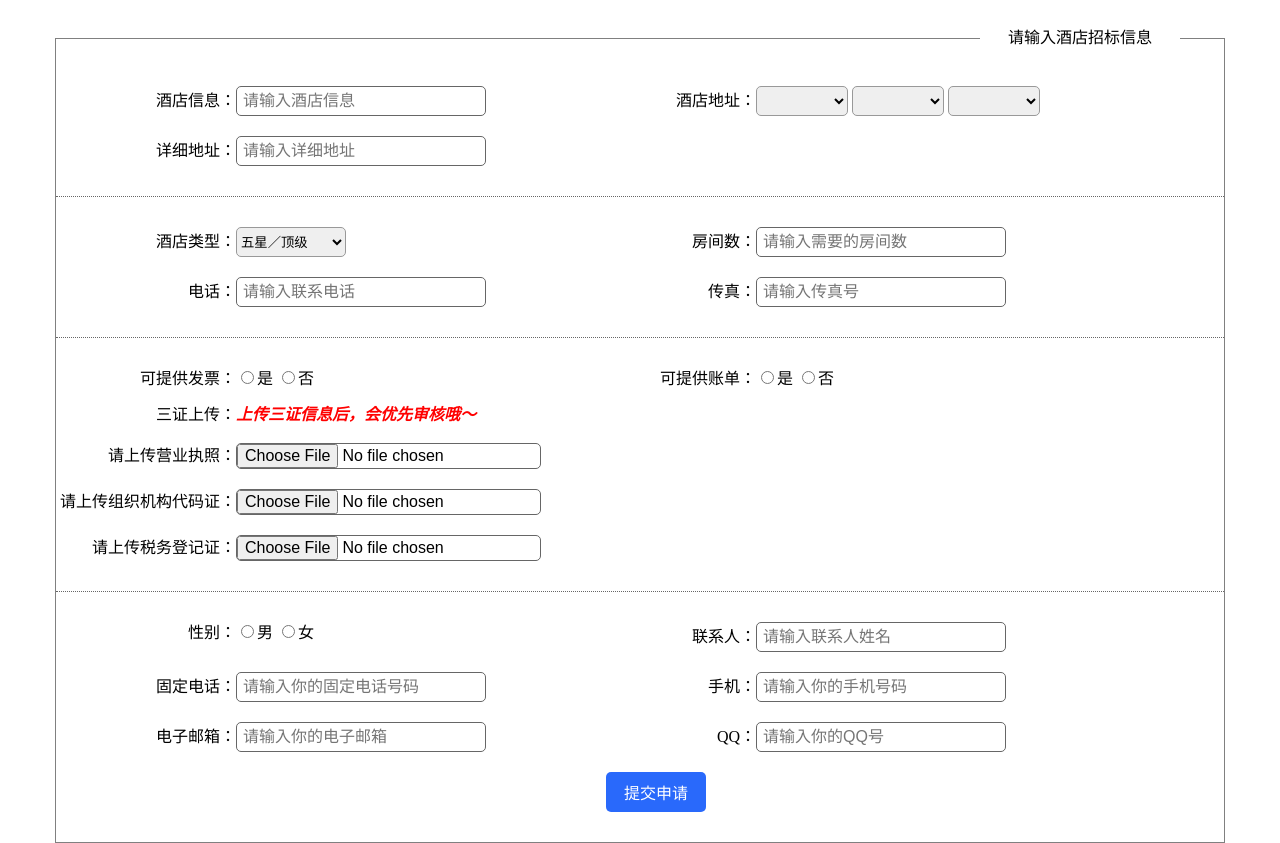
After one commit to GreatBird/huiwuyou, a PHP site: page /hotelSignUp.html in a window 1280 px wide. The commit adds this page. Run offline with PHP 8.4, Linux system fonts and the light colour scheme; lists and menus that the app fills with data are empty.

Commit message:
new update

```diff
--- a/view/css/hotelSignUp.css
+++ b/view/css/hotelSignUp.css
@@ -1,15 +1,46 @@
 .hotelSignUp-container{
     width:100%;
     height:auto;
+    margin-top:20px;
 }
 .hotelSignUp{
     width:1170px;
     margin:auto;
 }
+fieldset{
+    border:1px solid grey;
+    padding-top:20px;
+}
+input{
+    color:black;
+    font-size:16px;
+    border-radius:5px;
+    -wekbit-border-radius:5px;
+    -moz-border-radius:5px;
+    -o-border-radius:5px;
+    -ms-border-radius:5px;
+    outline:none;
+    border:1px solid #666;
+}
+form{
+    /*background-color:rgb(40,106,255);*/
+    /*color:white;*/
+}
+legend{
+    width:200px;
+    text-align:center;
+    margin-left:440px;
+    padding:10px 0px;
+}
 .part-info{
     border-bottom:1px dotted #666;
     padding-bottom:20px;
     margin-bottom:20px;
+}
+.personal-info{
+    border-bottom:none;
+    padding-bottom:0px;
+    nargin-bottom:10px;
 }
 .part-info>table tr{
     float:left!important;
@@ -19,19 +50,37 @@
     clear:both;
 }
 .part-info>table tr>td{
-    padding:6px 2px;
+    padding:10px 0px;
 }
 .part-info>table tr>td:first-child{
-    width:150px;
+    width:180px;
     text-align:right;
 }
+.part-info>table tr>td>input[type="text"]{
+    width:250px;
+    height:30px;
+    padding:3px 6px;
+}
+select{
+    height:30px;
+    border-radius:5px;
+    -webkit-border-radius:5px;
+    -moz-border-radius:5px;
+    -ms-border-radius:5px;
+    -o-border-radius:5px;
+    outline:none;
+    border:1px solid #999;
+    box-shadow:0px 0px transparent;
+}
 .city-select{
-    width:80px;
+    width:92px;
 }
 td.hotel-submit{
+    display:block;
     width:1040px;
+    margin-left:470px;
     padding-left:470px;
-
+    padding-top:10px;
 }
 .hotel-submit input{
     width:100px;
@@ -47,3 +96,8 @@ td.hotel-submit{
     -ms-border-radius:5px;
     -o-border-radius:5px;
 }
+.auth-tip{
+    color:red;
+    font-weight:bold;
+    font-style:italic;
+}
--- /dev/null
+++ b/view/hotelSignUp.html
@@ -0,0 +1,162 @@
+<!DOCTYPE html>
+
+<html>
+<head lang="en">
+    <meta charset="UTF-8">
+    <title>酒店加盟页</title>
+    <link type="text/css" rel="stylesheet" href="css/reset.css" />
+    <link type="text/css" rel="stylesheet" href="css/font-awesome.min.css" />
+    <link type="text/css" rel="stylesheet" href="css/hotelSignUp.css" />
+    <script src="js/jquery-2.1.3.min.js"></script>
+    <script src="js/LocalList.js"></script>
+    <script>
+        window.onload=function(){
+            var options = {
+                country: 'province', //省级select ID
+                state: 'city',     //市级select ID
+                city: 'area',       //县区级select ID
+                current: '',        //初始化时3个select的默认值，使用region code及 | 区分，如「 01|02|33 」，具体请查阅 xml 数据文件
+                language: 'zh_cn',
+                path_to_xml: 'resource/data/',    //xml文件所在的地址
+                read_only: false
+            }
+
+            LocalList.mf_init(options);
+        };
+    </script>
+</head>
+<body>
+<div class="hotelSignUp-container">
+    <div class="hotelSignUp">
+        <form action="" method="">
+            <fieldset>
+                <legend>请输入酒店招标信息</legend>
+                    <div class="part-info basic-info">
+                        <table>
+                            <tr>
+                                <td>酒店信息：</td>
+                                <td><input placeholder="请输入酒店信息" type="text" /></td>
+                            </tr>
+                            <tr>
+                                <td>酒店地址：</td>
+                                <td>
+                                    <select class="city-select" id="province" name="province" onchange="LocalList.mf_processStateList()" style="display:inline;">
+                                    </select>
+                                    <select class="city-select" id="city" name="city" onchange="LocalList.mf_processCityList()" style="display:inline;">
+                                    </select>
+                                    <select class="city-select" id="area" name="area" style="display:inline;">
+                                    </select>
+                                </td>
+                            </tr>
+                            <tr class="floatLeft">
+                                <td>详细地址：</td>
+                                <td><input placeholder="请输入详细地址" type="text" /></td>
+                            </tr>
+                        </table>
+                    </div>
+                    <div class="part-info more-info">
+                        <table>
+                            <tr>
+                                <td>酒店类型：</td>
+                                <td>
+                                    <select>
+                                        <option>五星／顶级</option>
+                                        <option>五星／豪华</option>
+                                        <option>五星／高档</option>
+                                        <option>五星／舒适</option>
+                                        <option>三星／舒适</option>
+                                        <option>经济型</option>
+                                        <option>特色场地Clubs</option>
+                                        <option>度假村Resorts</option>
+                                        <option>会议中心</option>
+                                    </select>
+                                </td>
+                            </tr>
+                            <tr>
+                                <td>房间数：</td>
+                                <td><input placeholder="请输入需要的房间数" type="text" name="" /></td>
+                            </tr>
+                            <tr>
+                                <td>电话：</td>
+                                <td><input placeholder="请输入联系电话" type="text" name="" /></td>
+                            </tr>
+                            <tr>
+                                <td>传真：</td>
+                                <td><input placeholder="请输入传真号" type="text" name="" /></td>
+                            </tr>
+                        </table>
+                    </div>
+                    <div class="part-info auth-info">
+                        <table>
+                            <tr>
+                                <td>可提供发票：</td>
+                                <td>
+                                    <input name="invoice" id="invoice-provided" type="radio" value="invoice-provided" /><label for="invoice-provided">是</label>
+                                    <input name="invoice" id="invoice-not-provided" type="radio" value="invoice-not-provided" /><label for="invoice-not-provided">否</label>
+                                </td>
+                            </tr>
+                            <tr>
+                                <td>可提供账单：</td>
+                                <td>
+                                    <input name="bill" id="bill-provided" value="bill-provided" type="radio" /><label for="bill-provided">是</label>
+                                    <input name="bill" id="bill-not-provided" value="bill-not-provided" type="radio" /><label for="bill-not-provided">否</label>
+                                </td>
+                            </tr>
+                            <tr>
+                                <td>三证上传：</td>
+                                <td class="auth-tip">上传三证信息后，会优先审核哦～</td>
+                            </tr>
+                            <tr class="floatLeft">
+                                <td>请上传营业执照：</td>
+                                <td><input type="file" /></td>
+                            </tr>
+                            <tr class="floatLeft">
+                                <td>请上传组织机构代码证：</td>
+                                <td><input type="file" /></td>
+                            </tr>
+                            <tr class="floatLeft">
+                                <td>请上传税务登记证：</td>
+                                <td><input type="file" /></td>
+                            </tr>
+                        </table>
+                    </div>
+                    <div class="part-info personal-info">
+                        <table>
+                            <tr>
+                                <td>性别：</td>
+                                <td>
+                                    <input type="radio" id="male" value="male" name="gender" /><label for="male">男</label>
+                                    <input type="radio" id="female" value="female" name="gender" /><label for="female">女</label>
+                                </td>
+                            </tr>
+                            <tr>
+                                <td>联系人：</td>
+                                <td><input placeholder="请输入联系人姓名" type="text" name="" /></td>
+                            </tr>
+                            <tr>
+                                <td>固定电话：</td>
+                                <td><input placeholder="请输入你的固定电话号码" type="text" name="" /></td>
+                            </tr>
+                            <tr>
+                                <td>手机：</td>
+                                <td><input placeholder="请输入你的手机号码" type="text" name="" /></td>
+                            </tr>
+                            <tr>
+                                <td>电子邮箱：</td>
+                                <td><input placeholder="请输入你的电子邮箱" type="text" name="" /></td>
+                            </tr>
+                            <tr>
+                                <td>QQ：</td>
+                                <td><input placeholder="请输入你的QQ号" type="text" name="" /></td>
+                            </tr>
+                            <tr>
+                                <td class="hotel-submit"><input type="submit" value="提交申请" /></td>
+                            </tr>
+                        </table>
+                    </div>
+            </fieldset>
+        </form>
+    </div>
+</div>
+</body>
+</html>
--- a/view/hotelSignUp.php
+++ b/view/hotelSignUp.php
@@ -1,3 +1,4 @@
+
 <html>
 <head lang="en">
     <meta charset="UTF-8">
--- a/view/js/LocalList.js
+++ b/view/js/LocalList.js
@@ -16,7 +16,10 @@ var Util_List = {
 			} catch (e) {
 			}
 		}
-		this.mf_add(lo_ListObj, '---', '');
+		this.mf_add(lo_ListObj, '请选择地址', '');
+		//this.mf_add(self.mo_countryObj,"请选择省份","");
+		//this.mf_add(self.mo_stateObj,"请选择城市","");
+		//this.mf_add(self.mo_cityObj,"请选择区","");
 	},
 	mf_select : function(lo_ListObj, ld_Value) {
 		var ld_i = 0;
```
